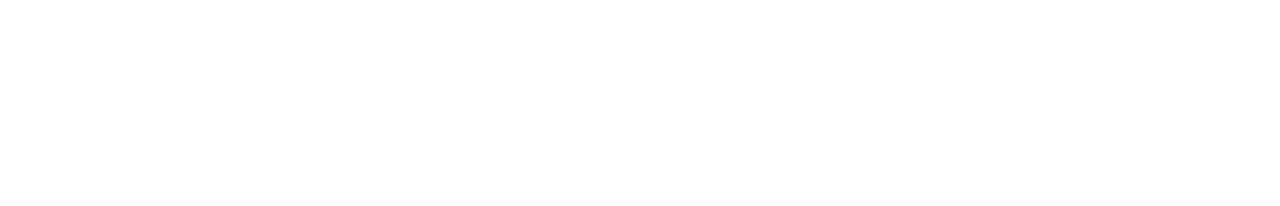
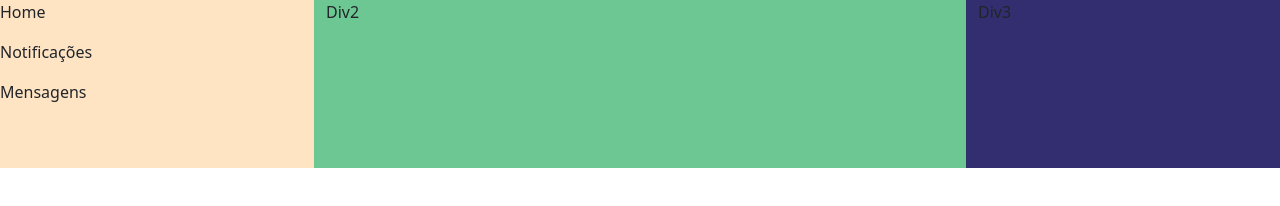
Before and after one commit to SimoneSalvi/twitter-brasil, a plain HTML site: page index.html in a window 1280 px wide. Drawn offline with nearby package versions, Linux system fonts and the light colour scheme.

Commit message:
menu parte 1

```diff
--- a/index.html
+++ b/index.html
@@ -1,15 +1,36 @@
 <!DOCTYPE html>
 <html lang="br">
 <head>
-    <meta charset="UTF-8">
-    <meta http-equiv="X-UA-Compatible" content="IE=edge">
-    <meta name="viewport" content="width=, initial-scale=1.0">
-    <title>Twitter Brasil</title>
+<meta charset="UTF-8">
+<meta http-equiv="X-UA-Compatible" content="IE=edge">
+<meta name="viewport" content="width=device-width, initial-scale=1.0">
+<link href="https://cdn.jsdelivr.net/npm/bootstrap@5.1.3/dist/css/bootstrap.min.css" rel="stylesheet" integrity="sha384-1BmE4kWBq78iYhFldvKuhfTAU6auU8tT94WrHftjDbrCEXSU1oBoqyl2QvZ6jIW3" crossorigin="anonymous">
+<link href="https://fonts.googleapis.com/css2?family=Material+Icons" rel="stylesheet">
+<link href="./style.css" rel="stylesheet">
+<title>Twitter Brasil</title>
 </head>
-
 <body>
 
+    <div class="principal row">
 
+            <div class="div1 col">
+                <ul class="list-group">
+                    <li ><p>Home</p></li>
+                    <li ><p>Notificações</p></li>
+                    <li ><p>Mensagens</p></li>
+                    <li ><p></p></li>
+                    <li ><p></p></li>
+                  </ul>
+
+            </div>
+            <div class="div2 col  col-sm-6"><p>Div2</p></div>
+            <div class="div3 col"><p>Div3</p></div>
+    </div>
 
 </body>
+<footer>
+<script src="https://cdn.jsdelivr.net/npm/@popperjs/core@2.10.2/dist/umd/popper.min.js" integrity="sha384-7+zCNj/IqJ95wo16oMtfsKbZ9ccEh31eOz1HGyDuCQ6wgnyJNSYdrPa03rtR1zdB" crossorigin="anonymous"></script>
+<script src="https://cdn.jsdelivr.net/npm/bootstrap@5.1.3/dist/js/bootstrap.min.js" integrity="sha384-QJHtvGhmr9XOIpI6YVutG+2QOK9T+ZnN4kzFN1RtK3zEFEIsxhlmWl5/YESvpZ13" crossorigin="anonymous"></script>
+<script src="https://cdn.jsdelivr.net/npm/bootstrap@5.1.3/dist/js/bootstrap.bundle.min.js" integrity="sha384-ka7Sk0Gln4gmtz2MlQnikT1wXgYsOg+OMhuP+IlRH9sENBO0LRn5q+8nbTov4+1p" crossorigin="anonymous"></script>
+</footer>
 </html>
--- a/style.css
+++ b/style.css
@@ -0,0 +1,18 @@
+.principal{
+    display: flex;
+}
+
+.div1{
+    background-color: bisque;
+
+}
+
+.div2{
+    background-color: rgb(109, 199, 147);
+
+}
+
+.div3{
+    background-color: rgb(50, 46, 112);
+
+}
```
